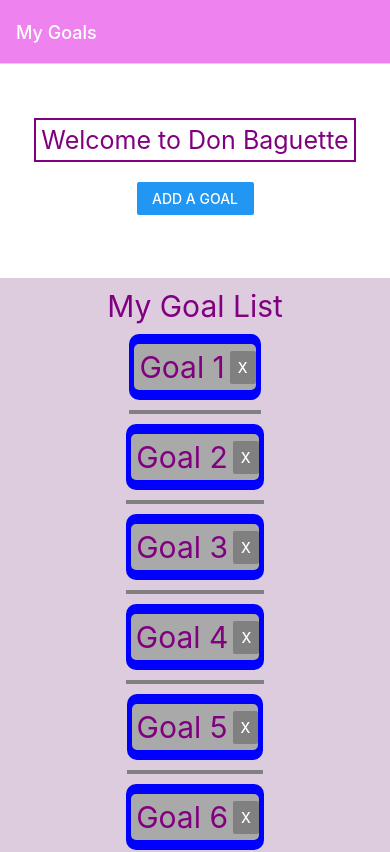
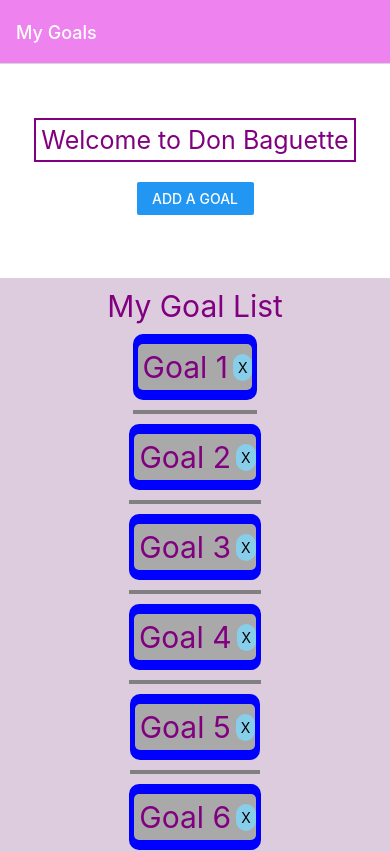
Before and after one commit to haoniu08/mobile2024fall-HN, a React Native app: screen / in a window 390 px wide. Shown: the top 852 px of the page. Built offline with nearby package versions, Linux system fonts and the light colour scheme.

Commit message:
abstracted re-usable pressable button, to replace the original "x" button

```diff
--- a/components/GoalItem.js
+++ b/components/GoalItem.js
@@ -1,6 +1,7 @@
 // file for abstracting the goal item component, rnfs
 import React from 'react';
 import { Button, View, Text, StyleSheet, Pressable } from 'react-native';
+import PressableButton from './PressableButton';
 
 export default function GoalItem({ goalObj, deleteHandler, navigation }) {
 
@@ -24,7 +25,12 @@ export default function GoalItem({ goalObj, deleteHandler, navigation }) {
     >
       <View style={styles.userInput}>
         <Text style={styles.text}>{goalObj.text}</Text>
-        <Button title="x" color="grey" onPress={handleDelete} />
+        <PressableButton
+          pressedFunction={handleDelete}
+          componentStyle={styles.buttonStyle}
+        >
+          <Text>X</Text>
+        </PressableButton>
       </View>
     </Pressable>
   );
--- /dev/null
+++ b/components/PressableButton.js
@@ -0,0 +1,31 @@
+import { StyleSheet, Text, View, Pressable } from 'react-native'
+import React from 'react'
+
+const PressableButton = ({ children, pressedFunction, componentStyle }) => {
+    return (
+        <Pressable
+            onPress={pressedFunction}
+            style={({ pressed }) => [
+                styles.defaultStyle,
+                componentStyle,
+                pressed && styles.pressedStyle
+            ]}
+        >
+            <View>{children}</View>
+        </Pressable>
+    );
+};
+
+const styles = StyleSheet.create({
+    pressedStyle: {
+        opacity: 0.3,
+        backgroundColor: 'purple',
+    },
+    defaultStyle: {
+        backgroundColor: 'skyblue',
+        padding: 5,
+        borderRadius: 10,
+    },
+})
+
+export default PressableButton
```
